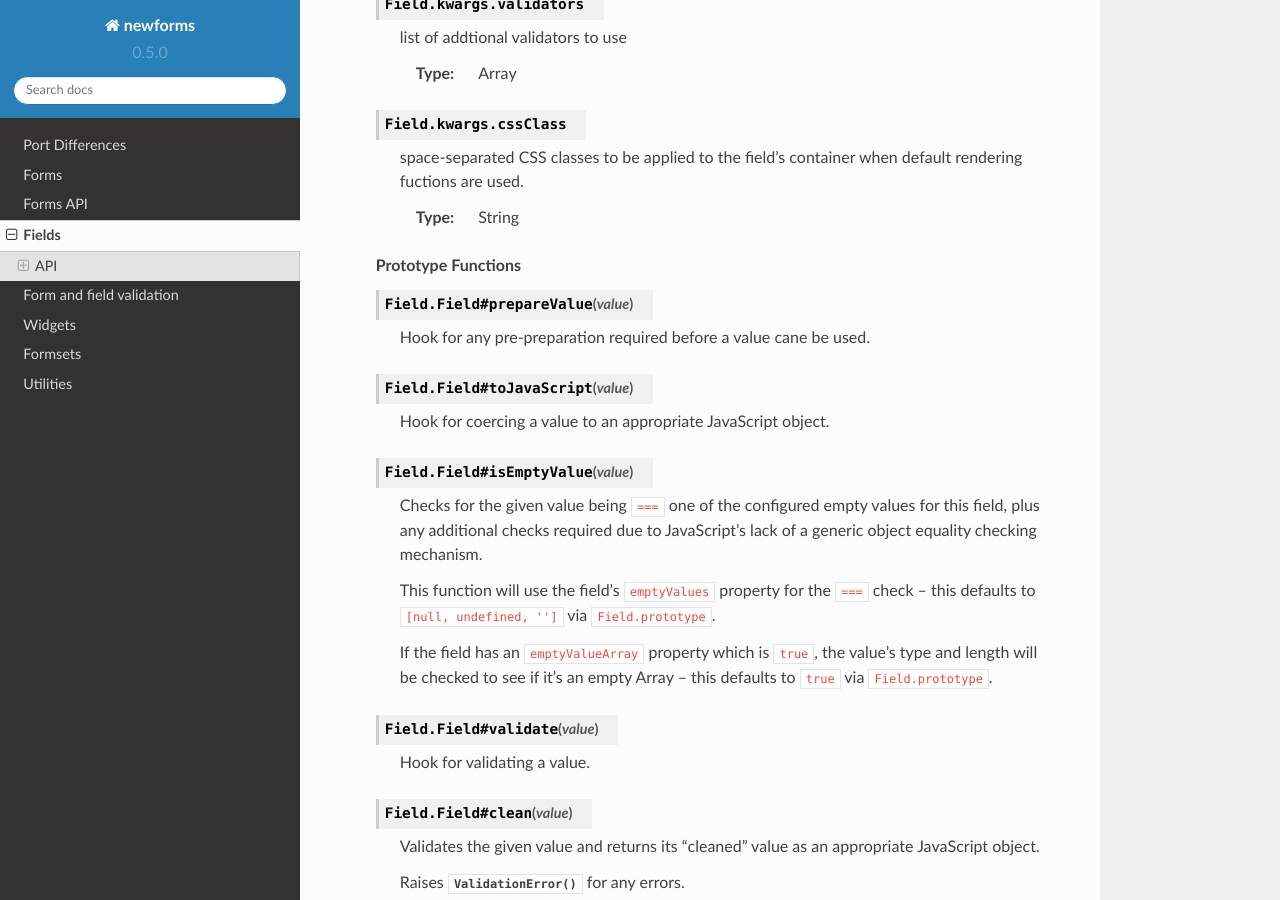
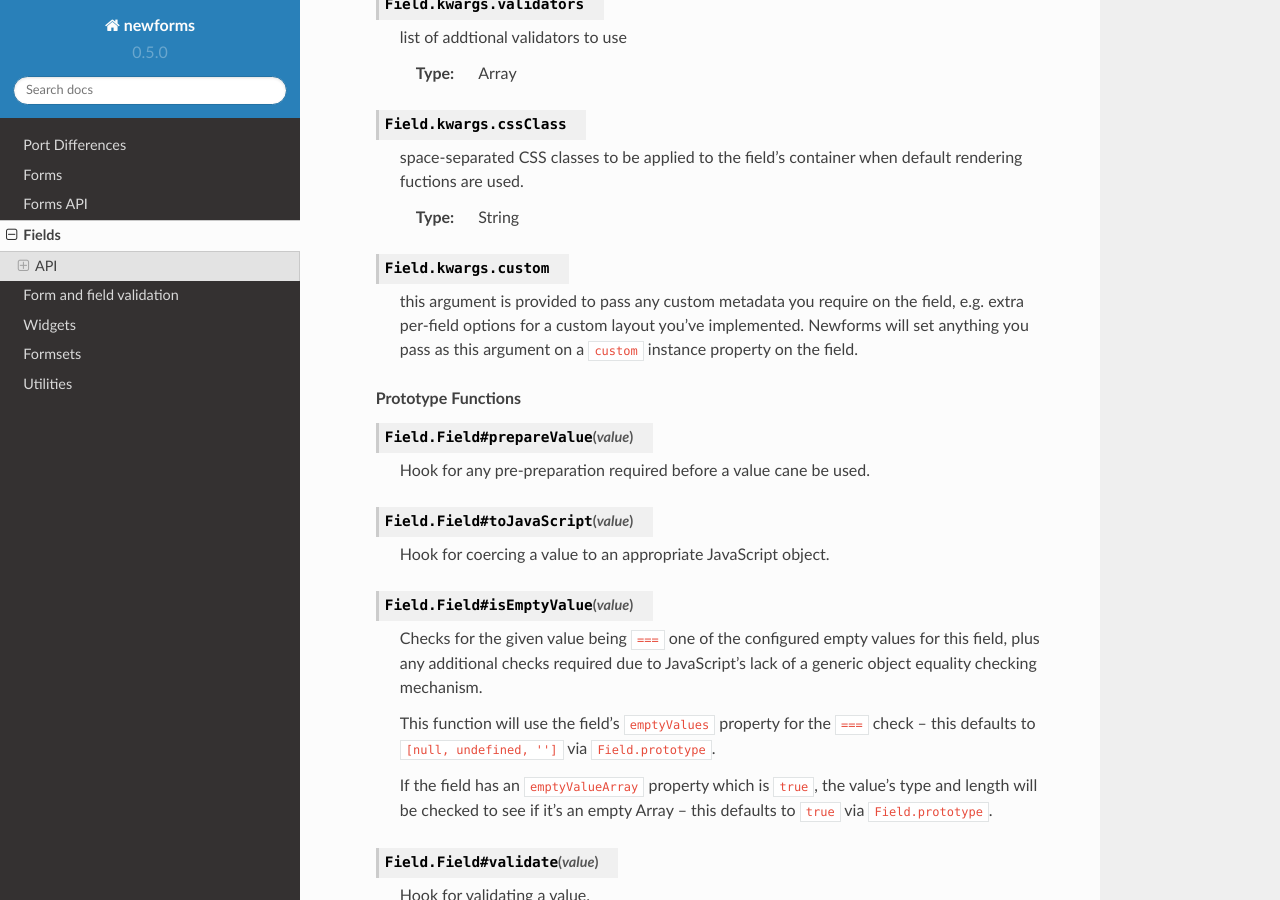
Before and after one commit to insin/newforms, a Sphinx documentation site: the page built from docs/fields.rst, in a window 1280 px wide and 900 px high, scrolled down 1324 px. Built offline with Sphinx 7.4.7 and the Read the Docs theme 2.0.0, drawn with Linux system fonts in a browser that asks for light colours.

Commit message:
Added a "custom" Field argument for custom metadata. Closes #30

```diff
--- a/docs/fields.rst
+++ b/docs/fields.rst
@@ -75,6 +75,13 @@ API
       default rendering fuctions are used.
 
       :type: String
+
+   .. js:attribute:: kwargs.custom
+
+      this argument is provided to pass any custom metadata you require on the
+      field, e.g. extra per-field options for a custom layout you've
+      implemented. Newforms will set anything you pass as this argument on a
+      ``custom`` instance property on the field.
 
    **Prototype Functions**
 
```
Also changed, not shown: 2 other files.
